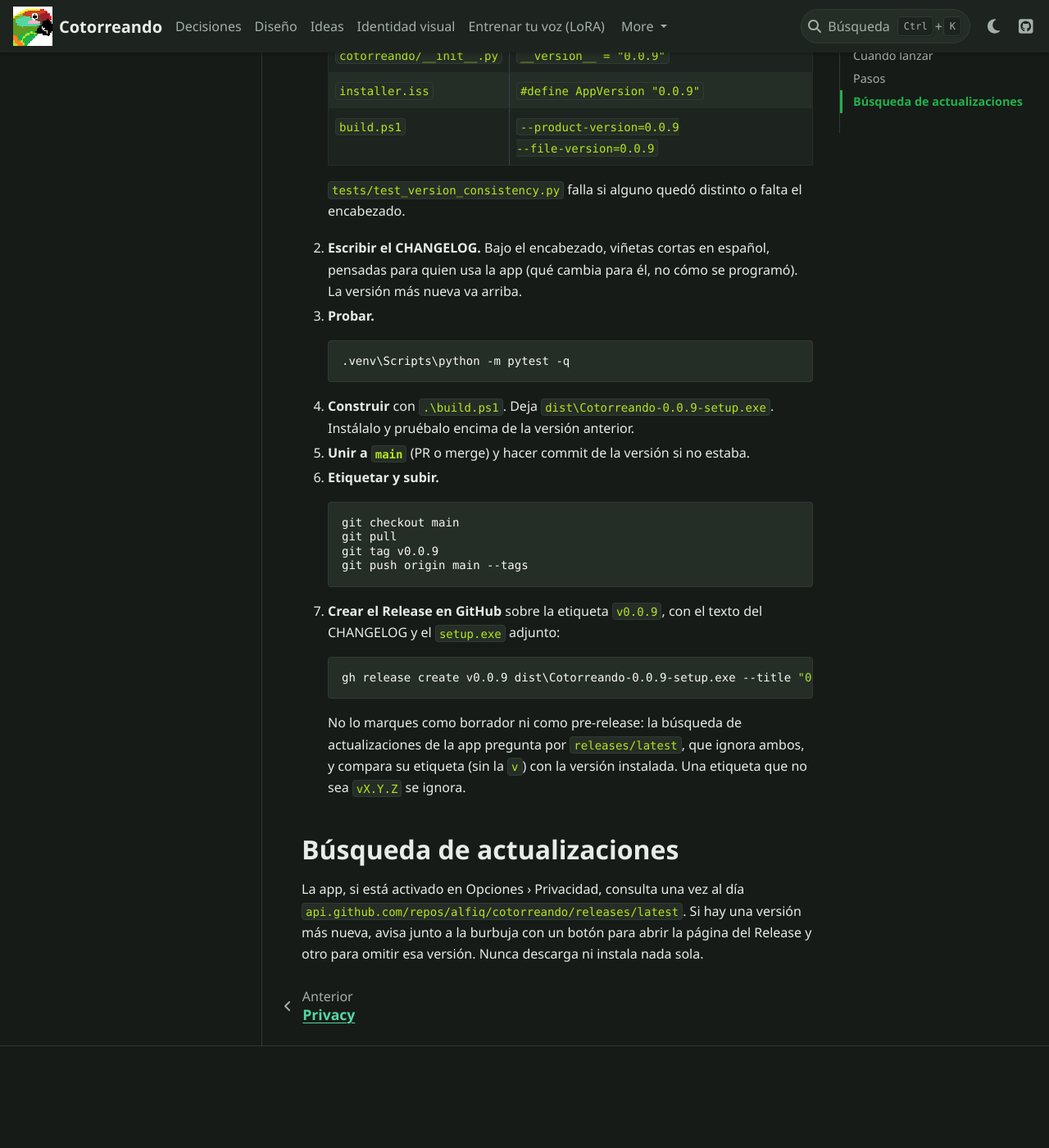
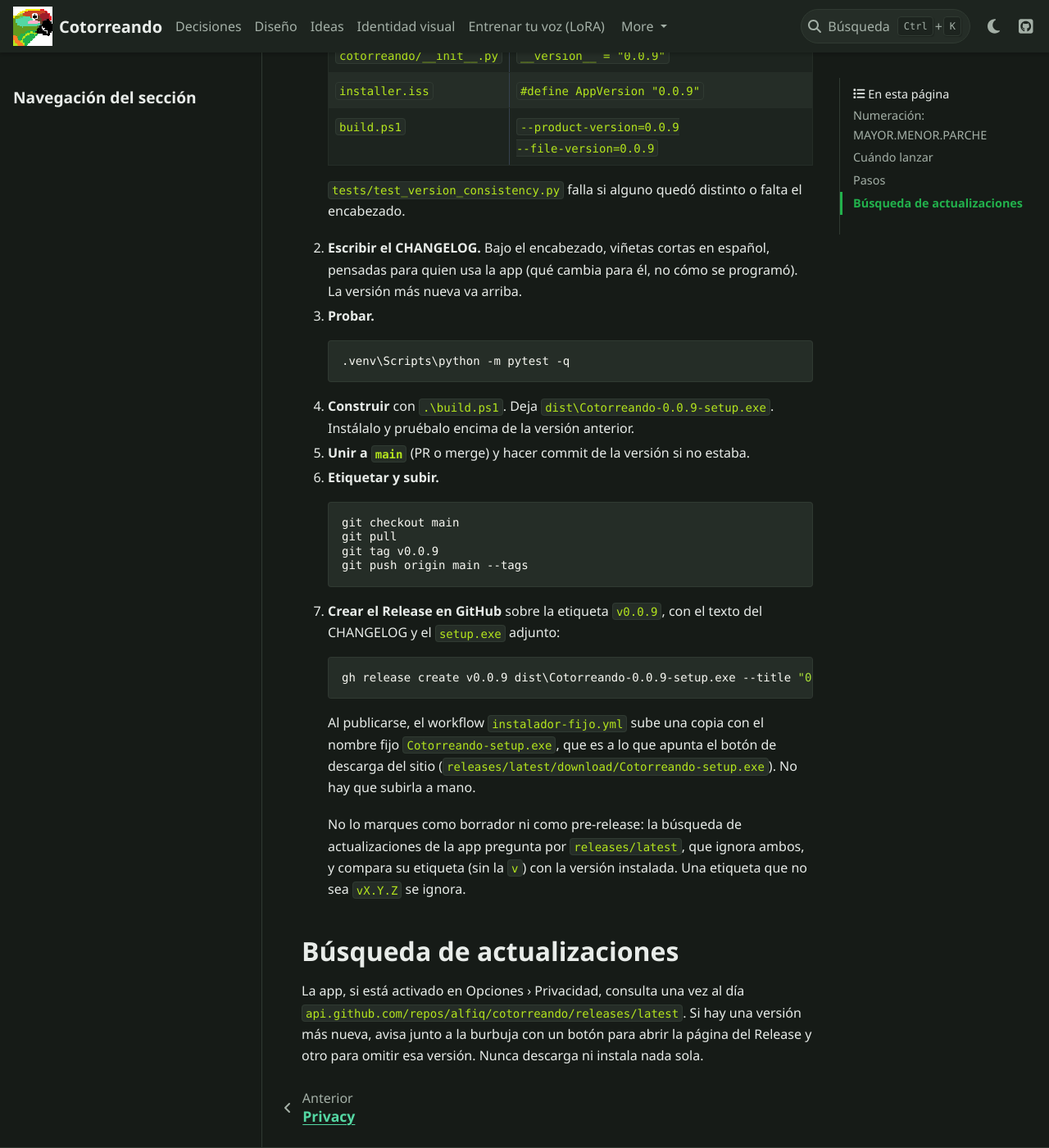
Before and after one commit to alfiq/cotorreando, a Sphinx documentation site: the page built from docs/VERSIONES.md, in a window 1280 px wide and 1400 px high, scrolled down 1290 px. Shown: the whole window at 82% size. Built offline with Sphinx 7.4.7 and the PyData theme 0.15.4, drawn with Linux system fonts in a browser that asks for light colours; before the commit the page ends 2566 px from its top, so only the background shows below that.

Commit message:
Botón de descarga en el sitio e instalador con nombre fijo en cada Release

````diff
--- a/docs/VERSIONES.md
+++ b/docs/VERSIONES.md
@@ -72,6 +72,10 @@ versión pequeña que funciona que una grande a medias.
    gh release create v0.0.9 dist\Cotorreando-0.0.9-setup.exe --title "0.0.9" --notes-file notas.md
    ```
 
+   Al publicarse, el workflow `instalador-fijo.yml` sube una copia con el nombre fijo
+   `Cotorreando-setup.exe`, que es a lo que apunta el botón de descarga del sitio
+   (`releases/latest/download/Cotorreando-setup.exe`). No hay que subirla a mano.
+
    No lo marques como borrador ni como pre-release: la búsqueda de actualizaciones de la app
    pregunta por `releases/latest`, que ignora ambos, y compara su etiqueta (sin la `v`) con la
    versión instalada. Una etiqueta que no sea `vX.Y.Z` se ignora.
--- a/docs/conf.py
+++ b/docs/conf.py
@@ -75,12 +75,32 @@ html[data-theme="light"] {
 }
 .navbar-brand img, link[rel="icon"] { image-rendering: pixelated; }
 h1, h2, h3, h4, .navbar-brand { font-weight: 600; }
+.descarga {
+  margin: 1.5rem 0 2rem; padding: 1.25rem 1.5rem; border-radius: 12px;
+  border: 1px solid var(--pst-color-border); background: var(--pst-color-surface);
+}
+.descarga p { margin: 0 0 .75rem; }
+.descarga .boton {
+  display: inline-block; padding: .6rem 1.4rem; border-radius: 8px; font-weight: 600;
+  background: var(--pst-color-primary); color: var(--pst-color-background); text-decoration: none;
+}
+.descarga .boton:hover { background: var(--pst-color-primary-bg); color: var(--pst-color-background); }
+.descarga .resto { margin: .75rem 0 0; color: var(--pst-color-text-muted); }
 """
 
 _static = Path(tempfile.mkdtemp(prefix="cotorreando-docs-"))
 (_static / "cotorra.css").write_text(CSS, encoding="utf-8")
 html_static_path = [str(_static)]
 html_css_files = ["cotorra.css"]
+
+
+DESCARGA = """
+<div class="descarga">
+<p>¿Vienes por la descarga? Aquí está, cotorro.</p>
+<a class="boton" href="https://github.com/alfiq/cotorreando/releases/latest/download/Cotorreando-setup.exe">Descargar Cotorreando para Windows</a>
+<p class="resto">¡Luego me cuentas cómo te fue! Y ahora, para los demás:</p>
+</div>
+"""
 
 
 def _portada():
@@ -93,7 +113,7 @@ def _portada():
                     else f"](https://github.com/alfiq/cotorreando/blob/main/{m.group(1)})",
                     cuerpo)
     indice = "\n".join(p.stem for p in sorted(DOCS.glob("*.md")) if p.stem != "index")
-    return ("![Cotorreando](assets/banner.png)\n\n" + cuerpo
+    return ("![Cotorreando](assets/banner.png)\n" + DESCARGA + "\n" + cuerpo
             + "\n\n```{toctree}\n:hidden:\n:maxdepth: 1\n\n" + indice + "\n```\n")
 
 
````
Also changed, not shown: docs/DECISIONES.md (+5 -0 lines), 1 other file.
